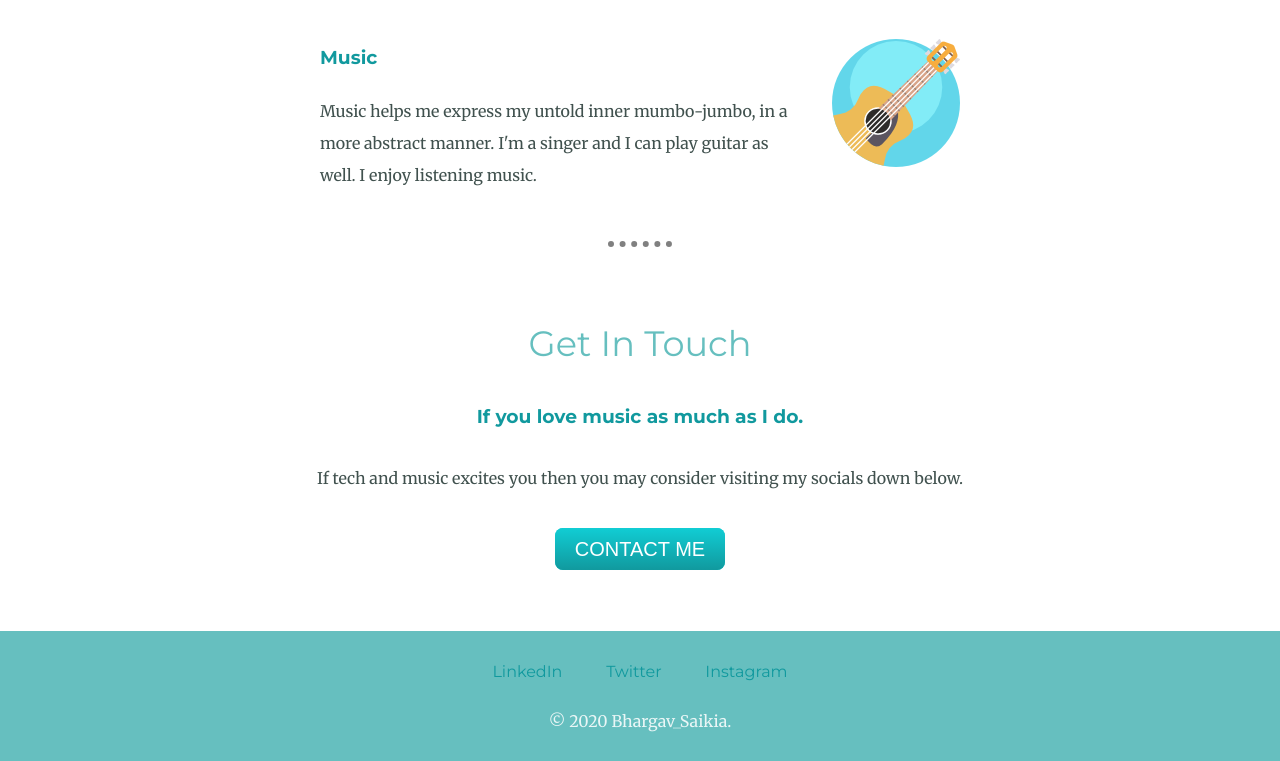
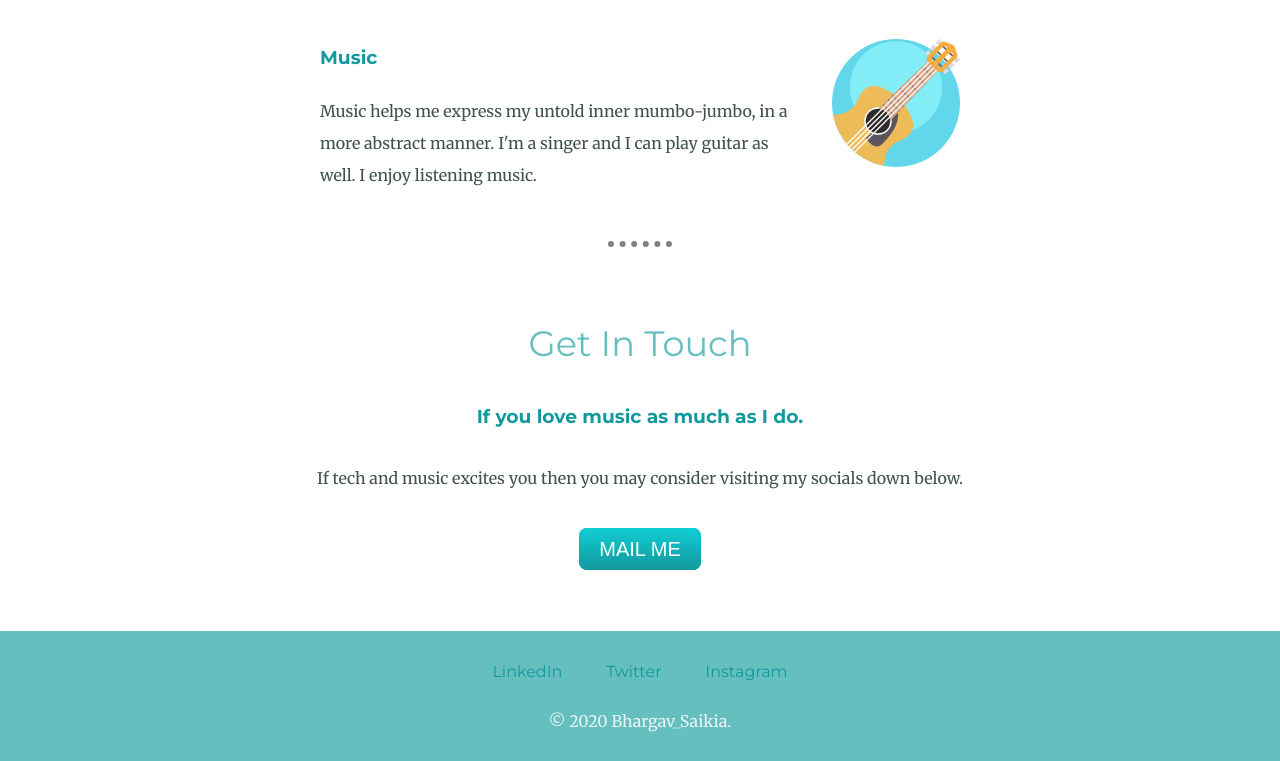
Before and after one commit to Bhargav-saikia1999/cv2, a plain HTML site: page index.html in a window 1280 px wide. Shown: the part 1488-2249 px from the top of the page. Drawn offline with Linux system fonts and the light colour scheme.

Commit message:
Updated index.html

```diff
--- a/index.html
+++ b/index.html
@@ -42,7 +42,7 @@
         <h2 class="getintch">Get In Touch</h2>
         <h3>If you love music as much as I do.</h3>
         <p class="cnth3">If tech and music excites you then you may consider visiting my socials down below.</p>
-        <a class="btn" href="mailto:bhargavsaikia06@gmail.com">CONTACT ME</a>
+        <a class="btn" href="mailto:bhargavsaikia06@gmail.com">MAIL ME</a>
       </div>
     </div>
 
```
